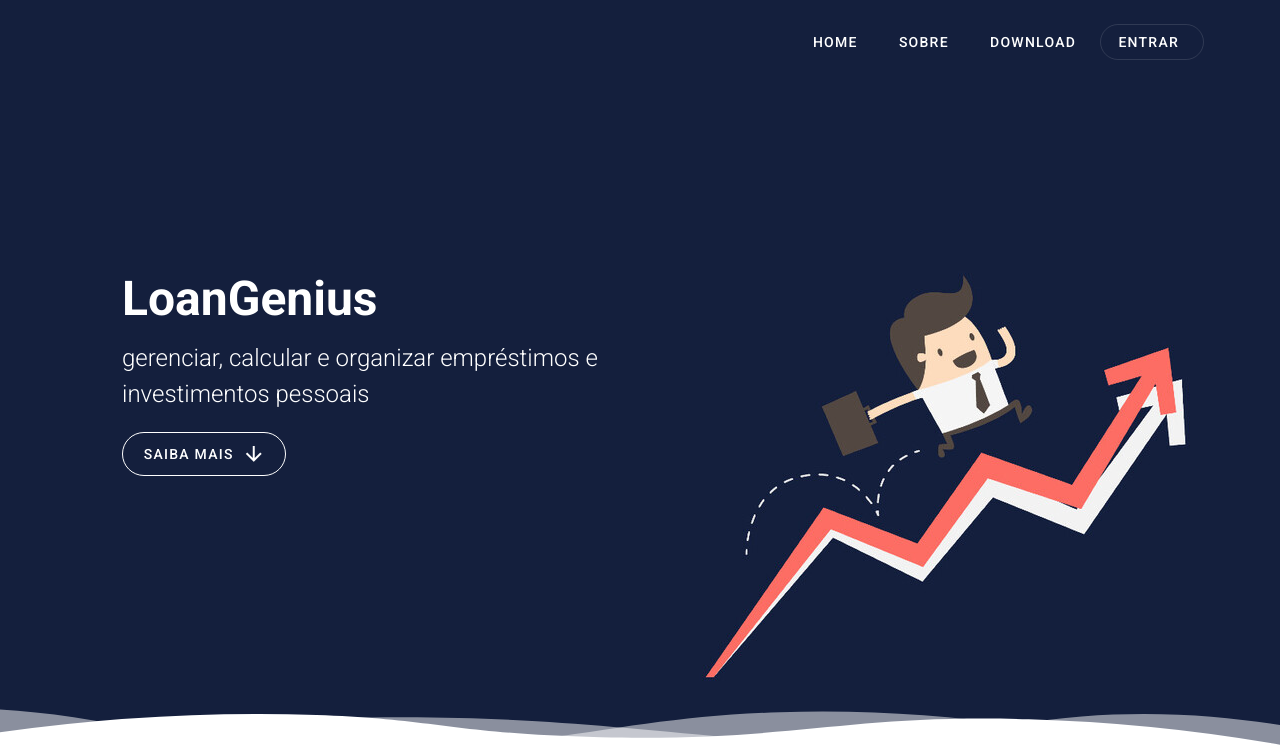
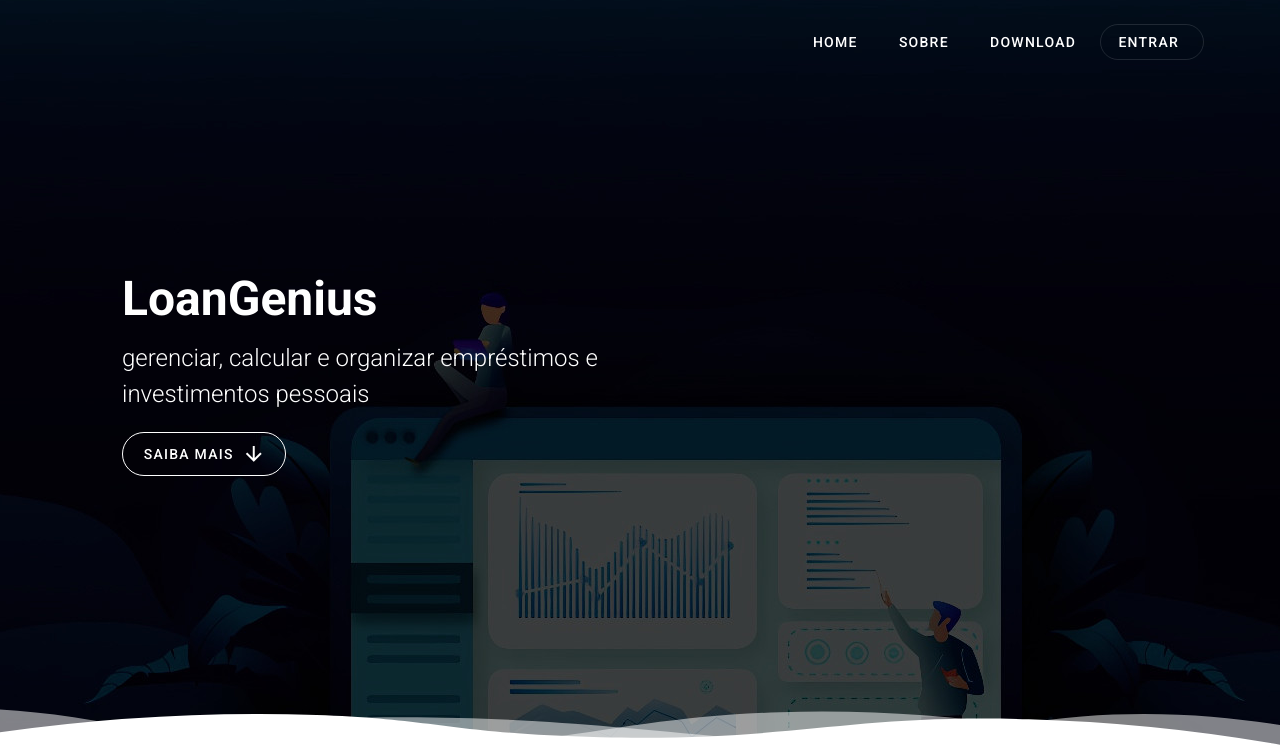
Before and after one commit to AntiKevin/LoanGeniusFrontend, a Nuxt app: page / in a window 1280 px wide. Shown: the top 748 px of the page. Built offline with nearby package versions, Linux system fonts and the light colour scheme.

Commit message:
chore: :bento: changing landing page main image

```diff
--- a/components/landingpage/HomeSection.vue
+++ b/components/landingpage/HomeSection.vue
@@ -1,6 +1,6 @@
 <template>
   <section id="hero">
-    <v-parallax dark src="/img/bgHero.jpg" height="750">
+    <v-parallax dark src="/img/bgDownload.jpg" height="750">
       <v-row align="center" justify="center">
         <v-col cols="10">
           <v-row align="center" justify="center">
```
